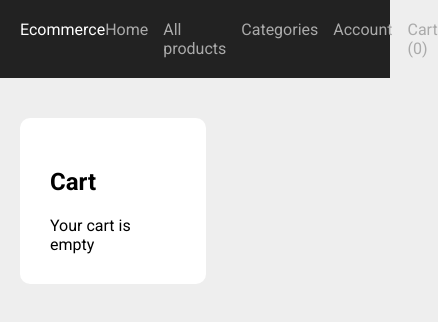
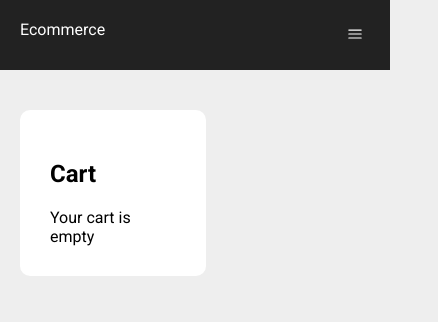
Before and after one commit to rickyxgit/ecommerce-front, a Next.js app: page /cart in a window 390 px wide. Shown: the top 322 px of the page, 438 px wide, since content can reach past the window. Built offline with nearby package versions, Linux system fonts and the light colour scheme.

Commit message:
Mobile bars

```diff
--- a/components/Header.js
+++ b/components/Header.js
@@ -2,7 +2,9 @@
 import styled from "styled-components";
 import Center from "./Center";
 import { CartContext } from "./CartContext";
-import { useContext } from "react";
+import { useContext, useState } from "react";
+
+import BarsIcon from "./icons/Bars";
 
 const StyledHeader = styled.header`
   background-color: #222;
@@ -12,6 +14,8 @@
 const Logo = styled(Link)`
   color: #fff;
   text-decoration: none;
+  position: relative;
+  z-index: 3;
 `;
 
 const Wrapper = styled.div`
@@ -21,30 +25,70 @@
 `;
 
 const StyledNav = styled.nav`
-  display: flex;
+  ${props => props.mobileNavActive ? `display: block;` : `display: none;`}
+
   gap: 15px;
+  position: fixed;
+  top: 0;
+  bottom: 0;
+  left: 0;
+  right: 0;
+  padding: 70px 20px 20px;
+  background-color: #222;
+
+  @media screen and (min-width: 768px) {
+    display: flex;
+    position: static;
+    padding: 0;
+  }
 `;
 
 const NavLink = styled(Link)`
+  display: block;
   color: #aaa;
   text-decoration: none;
+  padding: 10px 0;
+
+  @media screen and (min-width: 768px) {
+    padding: 0;
+  }
+`;
+
+const NavButton = styled.button`
+  background-color: transparent;
+  width: 30px;
+  height: 30px;
+  border: 0;
+  color: white;
+  cursor: pointer;
+  position: relative;
+  z-index: 3;
+  @media screen and (min-width: 768px) {
+    display: none;
+  }
 `;
 
 export default function Header() {
-  const {cartProducts} = useContext(CartContext);
+  const { cartProducts } = useContext(CartContext);
+
+  const [mobileNavActive, setMobileNavActive] = useState(false);
 
   return (
     <StyledHeader>
       <Center>
         <Wrapper>
           <Logo href={"/"}> Ecommerce</Logo>
-          <StyledNav>
+          <StyledNav mobileNavActive={mobileNavActive}>
             <NavLink href={"/"}>Home</NavLink>
             <NavLink href={"/products"}>All products</NavLink>
             <NavLink href={"/categories"}>Categories</NavLink>
             <NavLink href={"/account"}>Account</NavLink>
             <NavLink href={"/cart"}>Cart ({cartProducts.length})</NavLink>
           </StyledNav>
+
+          <NavButton onClick={() => setMobileNavActive((prev) => !prev)}>
+            <BarsIcon />
+          </NavButton>
         </Wrapper>
       </Center>
     </StyledHeader>
--- /dev/null
+++ b/components/icons/Bars.js
@@ -0,0 +1,18 @@
+export default function BarsIcon({className='w-6 h-6'}) {
+  return (
+    <svg
+      xmlns="http://www.w3.org/2000/svg"
+      fill="none"
+      viewBox="0 0 24 24"
+      strokeWidth="1.5"
+      stroke="currentColor"
+      className={className}
+    >
+      <path
+        strokeLinecap="round"
+        strokeLinejoin="round"
+        d="M3.75 6.75h16.5M3.75 12h16.5m-16.5 5.25h16.5"
+      />
+    </svg>
+  );
+}
```
Also changed, not shown: components/Featured.js (+25 -3 lines), components/ProductBox.js (+13 -3 lines), components/ProductsGrid.js (+6 -2 lines).
